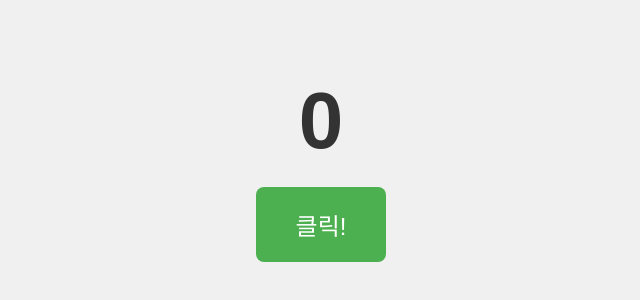
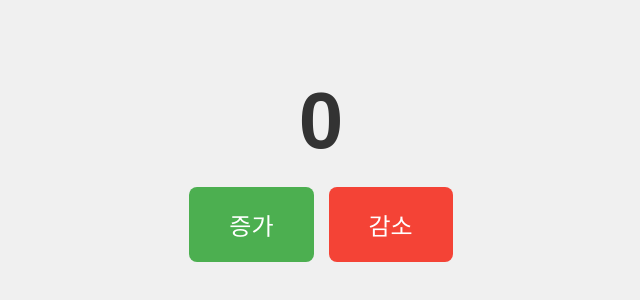
Before and after one commit to devgolol/docker-homework, a website: page frontend/index.html in a window 1280 px wide. Shown: the part 250-550 px from the top of the page, without its empty margins (319-959 px from the left). Drawn offline with Linux system fonts and the light colour scheme.

Commit message:
증가/감소 로직 추가

```diff
--- a/frontend/index.html
+++ b/frontend/index.html
@@ -30,11 +30,24 @@
     button:hover {
       background: #45a049;
     }
+    .button-container {
+      display: flex;
+      gap: 15px;
+    }
+    .decrease-btn {
+      background: #f44336;
+    }
+    .decrease-btn:hover {
+      background: #da190b;
+    }
   </style>
 </head>
 <body>
   <h1 id="count">0</h1>
-  <button onclick="clickButton()">클릭!</button>
+  <div class="button-container">
+    <button onclick="clickButton()">증가</button>
+    <button class="decrease-btn" onclick="decreaseButton()">감소</button>
+  </div>
 
   <script>
     async function clickButton() {
@@ -42,6 +55,12 @@
       const data = await res.json();
       document.getElementById('count').innerText = data.count;
     }
+
+    async function decreaseButton() {
+      const res = await fetch('http://localhost:4000/decrease', { method: 'POST' });
+      const data = await res.json();
+      document.getElementById('count').innerText = data.count;
+    }
   </script>
 </body>
 </html>
```
Also changed, not shown: backend/index.js (+7 -0 lines).
